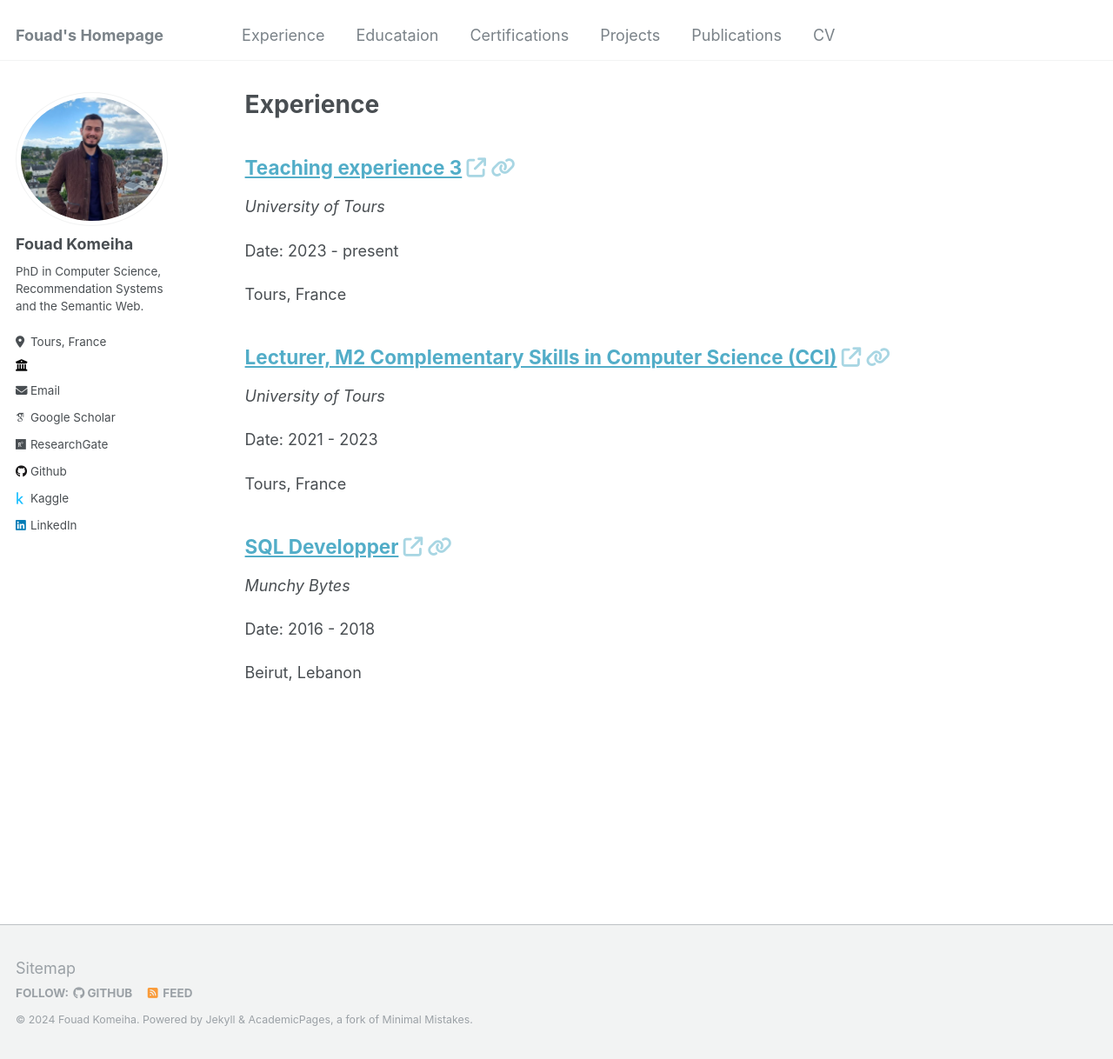
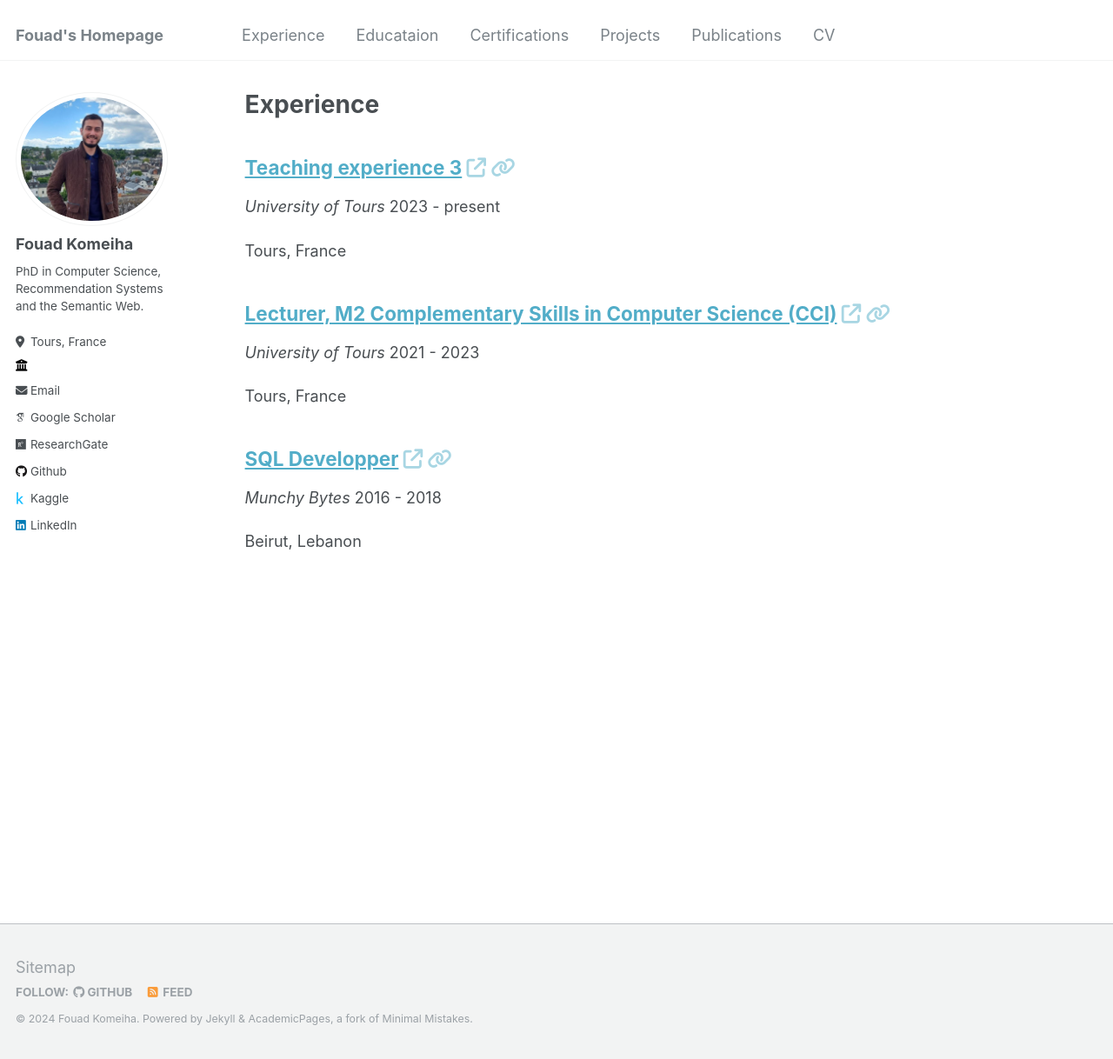
Before and after one commit to FouadKom/FouadKom.github.io, a Jekyll site: the page built from _pages/experience.md, in a window 1280 px wide and 1218 px high. Shown: the whole window at 87% size. Built offline with Jekyll 4.4.1, drawn with Linux system fonts in a browser that asks for light colours; some web fonts are replaced.

Commit message:
Update archive-single-exp.html

```diff
--- a/_includes/archive-single-exp.html
+++ b/_includes/archive-single-exp.html
@@ -23,8 +23,7 @@
     </h2>
 
     <div class="archive__item-details">
-      <p><i>{{ experience.venue }}</i></p>
-      <p>Date: {{ experience.from }} -
+      <p><i>{{ experience.venue }}</i> {{ experience.from }} -
         {% if experience.to %}
           {{ experience.to }}
         {% else %}
```
